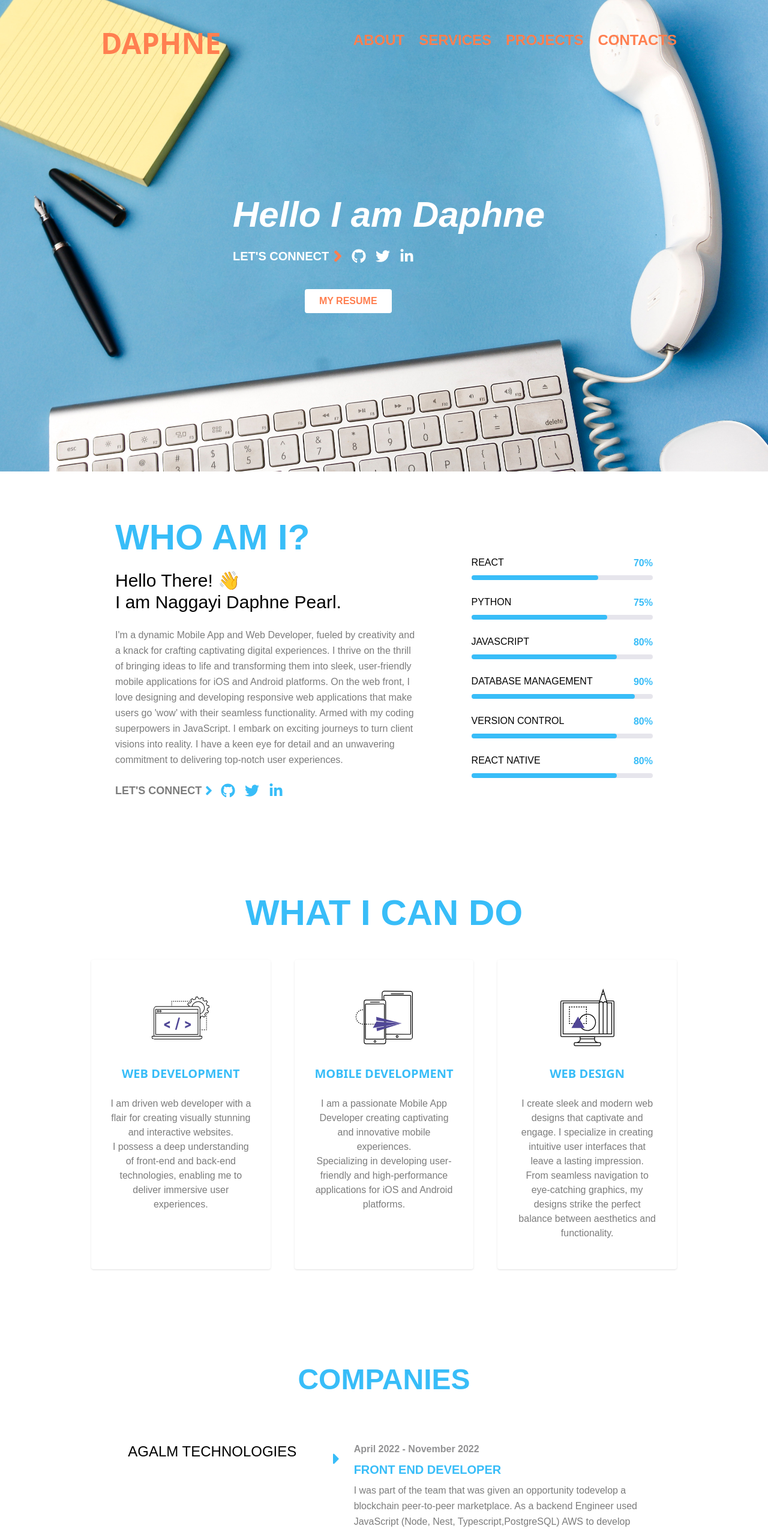
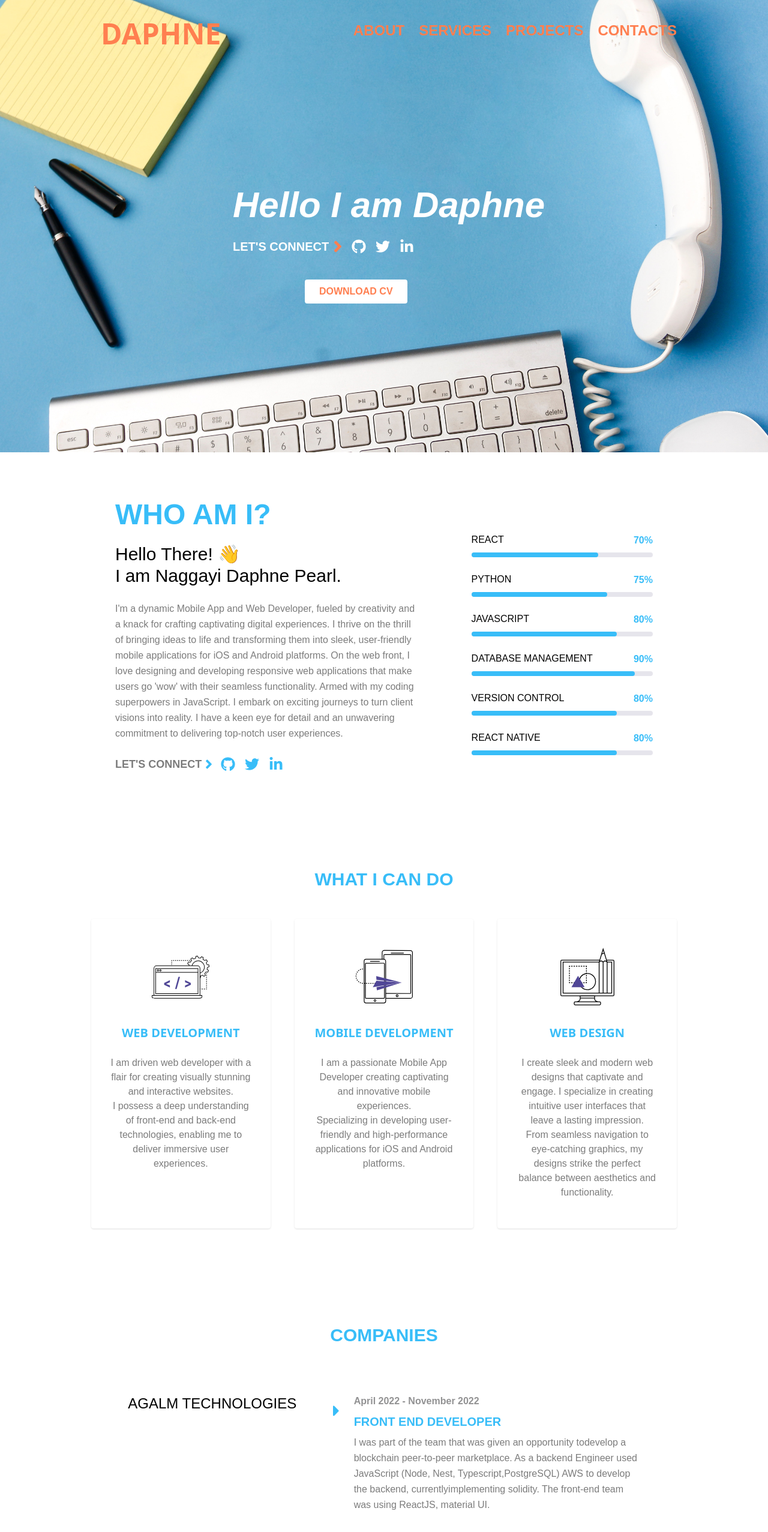
Before and after one commit to Naggayi-Daphne-Pearl/resume-, a React (Create React App) app: page / in a window 1280 px wide. Shown: the top 2554 px of the page at 60% size. Built offline with nearby package versions, Linux system fonts and the light colour scheme.

Commit message:
CHANGE FONTS

```diff
--- a/src/components/About.js
+++ b/src/components/About.js
@@ -21,7 +21,7 @@ function About() {
     <div id="about">
       <div className="container mx-auto flex flex-col items-center py-16 md:py-20 lg:flex-row">
         <div className="min-w-[25%] px-10 text-start sm:w-3/4 lg:w-3/5 lg:text-left">
-          <h2 className="font-header text-4xl font-semibold uppercase text-primary sm:text-5xl lg:text-6xl">
+          <h2 className="font-header text-3xl font-semibold uppercase text-primary sm:text-4xl lg:text-5xl">
             Who am I?
           </h2>
           <h4 className="pt-6 font-header text-xl font-medium text-black sm:text-2xl lg:text-3xl">
--- a/src/components/Contact.js
+++ b/src/components/Contact.js
@@ -5,7 +5,7 @@ import { GoMail, GoLocation } from "react-icons/go";
 function Contact() {
   return (
     <div className="container mx-auto py-16 md:py-20">
-      <h5 className="text-center font-header text-3xl font-semibold uppercase text-primary sm:text-5xl lg:text-6xl">
+      <h5 className="text-center font-header text-2xl font-semibold uppercase text-primary sm:text-4xl lg:text-3xl">
         Contact info
       </h5>
       {/* Phone contact */}
--- a/src/components/Hero.js
+++ b/src/components/Hero.js
@@ -7,16 +7,15 @@ import {
   FaTwitter,
   FaAngleRight,
 } from "react-icons/fa";
-import { BsChevronRight } from "react-icons/bi";
-import Button from './Button'
+import { BsArrowDownCircleFill } from "react-icons/bi";
+import Button from "./Button";
 import myResume from "../assets/resume/Naggayi-Daphne(CV).pdf";
-
 
 function Hero() {
   return (
     <>
       <div
-        className="relative bg-cover bg-center bg-no-repeat py-8"
+        className="relative bg-cover bg-center bg-no-repeat py-4"
         style={{ backgroundImage: `url(${backgroundImage})` }}
       >
         <Navbar />
@@ -62,16 +61,10 @@ function Hero() {
               </div>
 
               <div className="p-10 mx-12 ">
-               <Button >
-                  <a href={myResume}>
-                     my resume
-                   </a>
-
+                <Button>
+                  <a href={myResume}>Download CV </a>
                 </Button>
               </div>
-
-
-
             </div>
           </div>
         </div>
--- a/src/components/Projects.js
+++ b/src/components/Projects.js
@@ -45,7 +45,7 @@ function Projects() {
 
   return (
     <div className="container mx-auto py-16 md:py-20">
-      <h2 className="text-center font-header text-4xl font-semibold uppercase text-primary sm:text-5xl lg:text-6xl">
+      <h2 className="text-center font-header text-3xl font-semibold uppercase text-primary sm:text-4xl lg:text-4xl">
         Projects
       </h2>
       <div className="grid grid-cols-1 gap-6 pt-10 sm:grid-cols-1 md:gap-10 md:pt-12 lg:grid-cols-2">
--- a/src/components/Services.js
+++ b/src/components/Services.js
@@ -9,7 +9,7 @@ import graphicsIconBlack from "../assets/img/icon-graphics-black.svg";
 function Services() {
   return (
     <div className="container mx-auto py-16 md:py-20">
-      <h2 className="text-center font-header text-4xl font-semibold uppercase text-primary sm:text-5xl lg:text-6xl">
+      <h2 className="text-center font-header text-3xl font-semibold uppercase text-primary sm:text-4xl lg:text-4xl">
         What I can do
       </h2>
       <div className="grid grid-cols-1 gap-6 pt-10 sm:grid-cols-1 md:gap-10 md:pt-12 lg:grid-cols-3">
--- a/src/components/Work.js
+++ b/src/components/Work.js
@@ -38,7 +38,7 @@ function Work() {
   ];
   return (
     <div className="py-16 md:py-20 ">
-      <h2 className="text-center font-header text-4xl font-semibold uppercase text-primary sm:text-3xl lg:text-5xl">
+      <h2 className="text-center font-header text-3xl font-semibold uppercase text-primary sm:text-4xl lg:text-4xl">
         Companies
       </h2>
       <div className="relative mx-auto mt-12 flex w-full flex-col lg:w-2/3">
```
